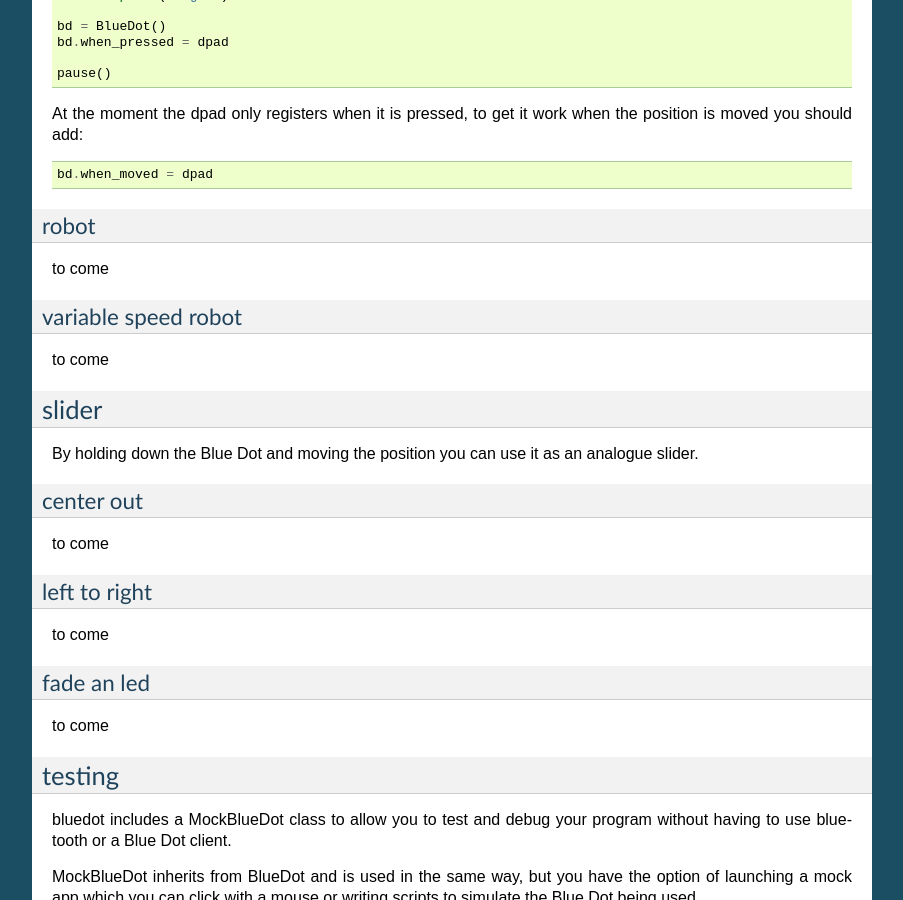
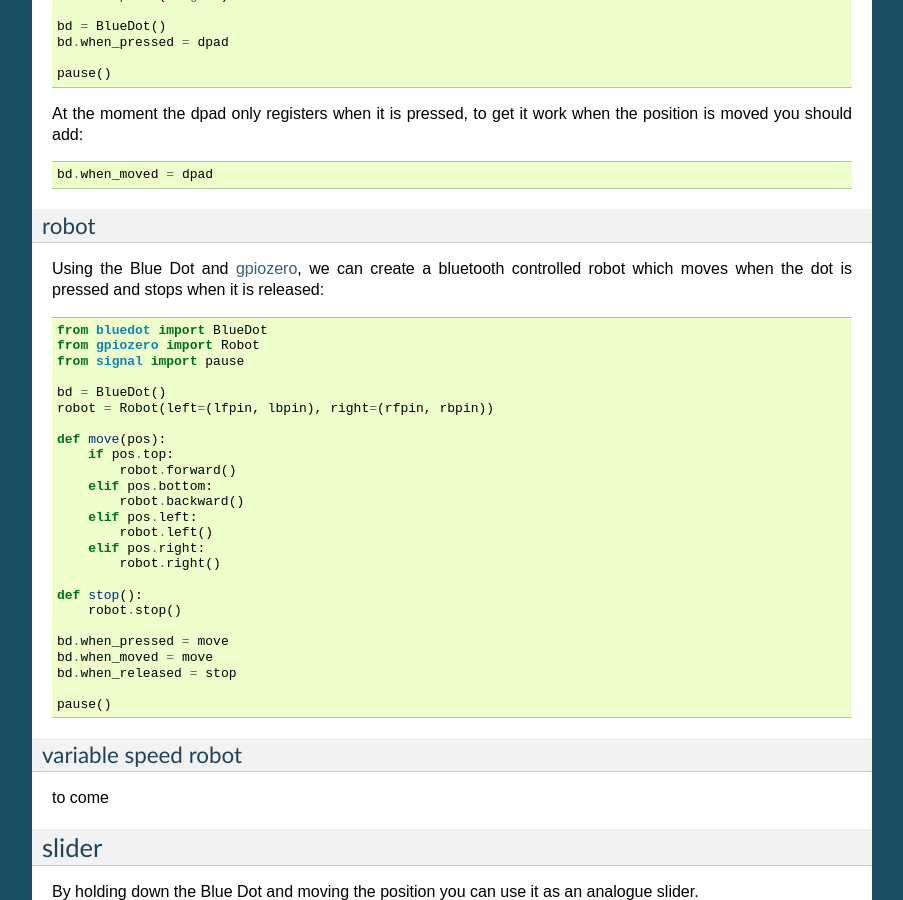
Before and after one commit to martinohanlon/BlueDot, a Sphinx documentation site: the page built from docs/recipes.rst, in a window 1280 px wide and 900 px high, scrolled down 2400 px. Shown: the whole window, without its empty margins (198-1101 px from the left). Built offline with Sphinx 7.4.7, drawn with Linux system fonts in a browser that asks for light colours.

Commit message:
robot recipe

```diff
--- a/docs/recipes.rst
+++ b/docs/recipes.rst
@@ -147,7 +147,33 @@
 robot
 ~~~~~
 
-to come
+Using the Blue Dot and `gpiozero`_, we can create a bluetooth controlled robot which moves when the dot is pressed and stops when it is released::
+
+    from bluedot import BlueDot
+    from gpiozero import Robot
+    from signal import pause
+
+    bd = BlueDot()
+    robot = Robot(left=(lfpin, lbpin), right=(rfpin, rbpin))
+
+    def move(pos):
+        if pos.top:
+            robot.forward()
+        elif pos.bottom:
+            robot.backward()
+        elif pos.left:
+            robot.left()
+        elif pos.right:
+            robot.right()
+
+    def stop():
+        robot.stop()
+
+    bd.when_pressed = move
+    bd.when_moved = move
+    bd.when_released = stop
+
+    pause()
 
 variable speed robot
 ~~~~~~~~~~~~~~~~~~~~
```
